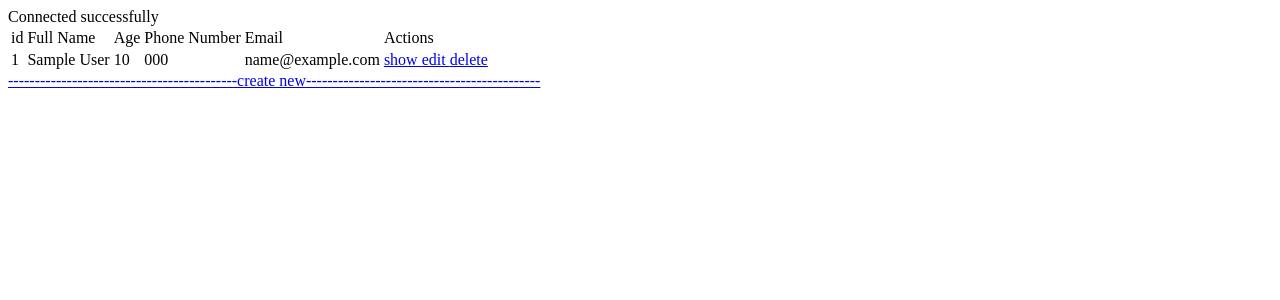
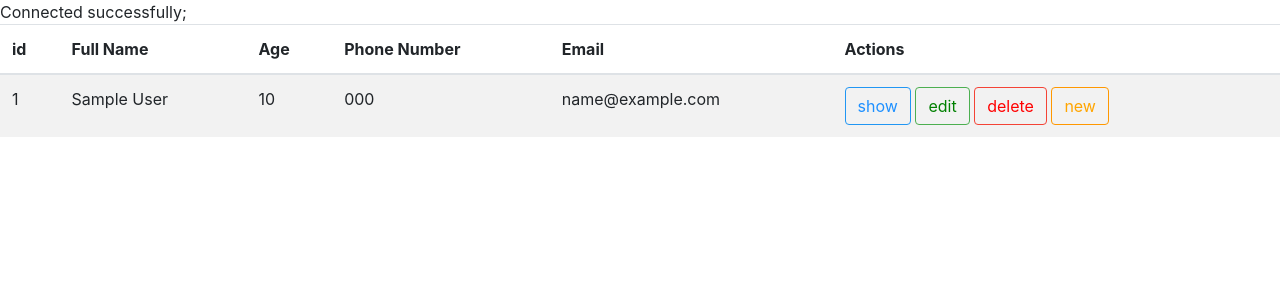
Before and after one commit to lantigian/contact_manager, a PHP site: page /contact_manager/ in a window 1280 px wide. Shown: the top 300 px of the page. Run offline with PHP 8.4, Linux system fonts and the light colour scheme; tables that the repository leaves empty or names only in its code hold one stand-in row (values such as "Sample post"); some libraries are stand-ins or nearby versions.

Commit message:
added css formating style of outline to the buttons as well as well as adding the ability to alternate color per row on the table and making form labels bold.

```diff
--- a/index.php
+++ b/index.php
@@ -1,9 +1,97 @@
 <!DOCTYPE html>
 <html>
 <head>
-	<title>Task Assigntment 8</title>
+  <meta charset="utf-8">
+  <meta name="viewport" content="width=device-width, initial-scale=1">
+  <link rel="stylesheet" href="stylesheets/bootstrap.min.css">
+  <script src="js/jquery.min.js"></script>
+  <script src="js/bootstrap.min.js"></script>
+  <style>
+table {
+  border-collapse: collapse;
+  width: 100%;
+}
+
+th, td {
+  text-align: left;
+  padding: 8px;
+}
+
+tr:nth-child(even) {background-color: #C0C0C0;}
+
+}
+
+
+.btn {
+  border: 2px solid black;
+  background-color: white;
+  color: black;
+  padding: 14px 28px;
+  font-size: 16px;
+  cursor: pointer;
+
+}
+
+/* Green */
+.success {
+  border-color: #4CAF50;
+  color: green;
+}
+
+.success:hover {
+  background-color: #4CAF50;
+  color: white;
+}
+
+/* Blue */
+.info {
+  border-color: #2196F3;
+  color: dodgerblue
+}
+
+.info:hover {
+  background: #2196F3;
+  color: white;
+}
+
+/* Orange */
+.warning {
+  border-color: #ff9800;
+  color: orange;
+}
+
+.warning:hover {
+  background: #ff9800;
+  color: white;
+}
+
+/* Red */
+.danger {
+  border-color: #f44336;
+  color: red
+}
+
+.danger:hover {
+  background: #f44336;
+  color: white;
+}
+
+/* Gray */
+.default {
+  border-color: #e7e7e7;
+  color: black;
+}
+
+.default:hover {
+  background: #e7e7e7;
+}
+</style>
+
 </head>
 <body>
+
+
+
 <?php
 //Where we will obtaining all the fields we require will come from an established connection to the database of where we hold such records not publicluy available.
 include ('db.php');
@@ -15,8 +103,18 @@ $result = mysqli_query($conn, $sql) or die ('Bad Query: $sql');
 //when the data is collected, we expect to do something with it! so again order is crucial! Generate the table with the desired params in mind, (you can't just go to the grocerries and not have no where to put your obtained goods!) so keep in mind that back end we have variables yes but front end would require a table! the table's main scope is to hold all tasks! so make space in the realm of HTML! (HTML is front end and will display / show).
 
 //note to self order matters! use caution before proceding & placing the returned data to the desired variable! The data with the following information should be seaminlessly on the screen as localhost/contact_manager/ is accessed.
-echo "<table class='table'>";
-echo "<tr><td> id </td><td> Full Name </td><td> Age </td><td> Phone Number </td><td> Email </td><td> Actions </td></tr>\n";
+echo "<table class='table table-striped'>;
+<thead>
+<tr>
+<th> id </th>
+<th>Full Name </th>
+<th>Age </th>
+<th>Phone Number </th>
+<th>Email </th>
+<th>Actions </th>
+</tr>
+</thead>
+<tbody>";
 
 while ($row = mysqli_fetch_assoc ($result))
 {
@@ -29,14 +127,24 @@ $email = $row ['email'];
 //desired column of a contact. So now we have the variable+desired location that we want to focus our scope towards. We get to specify as well as have a purpose for such data point.
 
 
-echo "<tr><td>$contact_id </td><td>$full_name </td><td>$age</td><td>$phone_number</td><td>$email</td><td> <a href='show.php?contact_id=$contact_id' >show </a> <a href='edit.php?contact_id=$contact_id' >edit </a><a href='delete.php?contact_id=$contact_id' >delete </a> </td></tr>";
+echo "<tr>
+<td> $contact_id </td>
+<td>$full_name </td>
+<td>$age</td>
+<td>$phone_number</td>
+<td>$email</td>
+<td><button class='btn info'<a href='show.php?contact_id=$contact_id' >show </a> </button>
+<button class='btn success'<a href='edit.php?contact_id=$contact_id' >edit </a></button>
+<button class='btn danger'<a href='delete.php?contact_id=$contact_id' >delete </a></button>
+<button class='btn warning'<a href='http://localhost/contact_manager/new.php' >new </a></button></td>
+</tr>";
 }
-echo "<table>";
+echo "</table>";
 
 //The table is generated. The table allows for the backend to communicate with the front end and allow for what has been accomplished. By utilizing HTML I was able to bring contact information forward from the database not available to the public eye. The person who executes this code is able to see what the database holds. This allows for viewing as well as modifications as desired.
 
 
 ?>
-<a href="http://localhost/contact_manager/new.php" class="button"> -------------------------------------------create new-------------------------------------------- </a>
+
 </body>
 </html>
```
